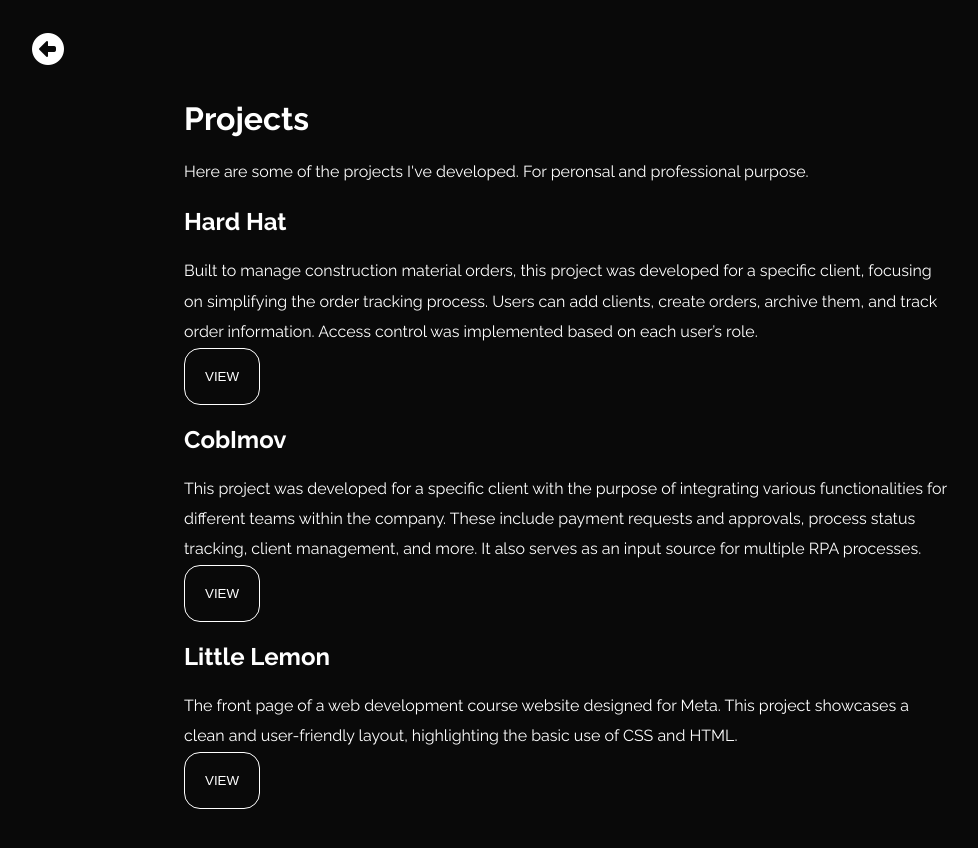
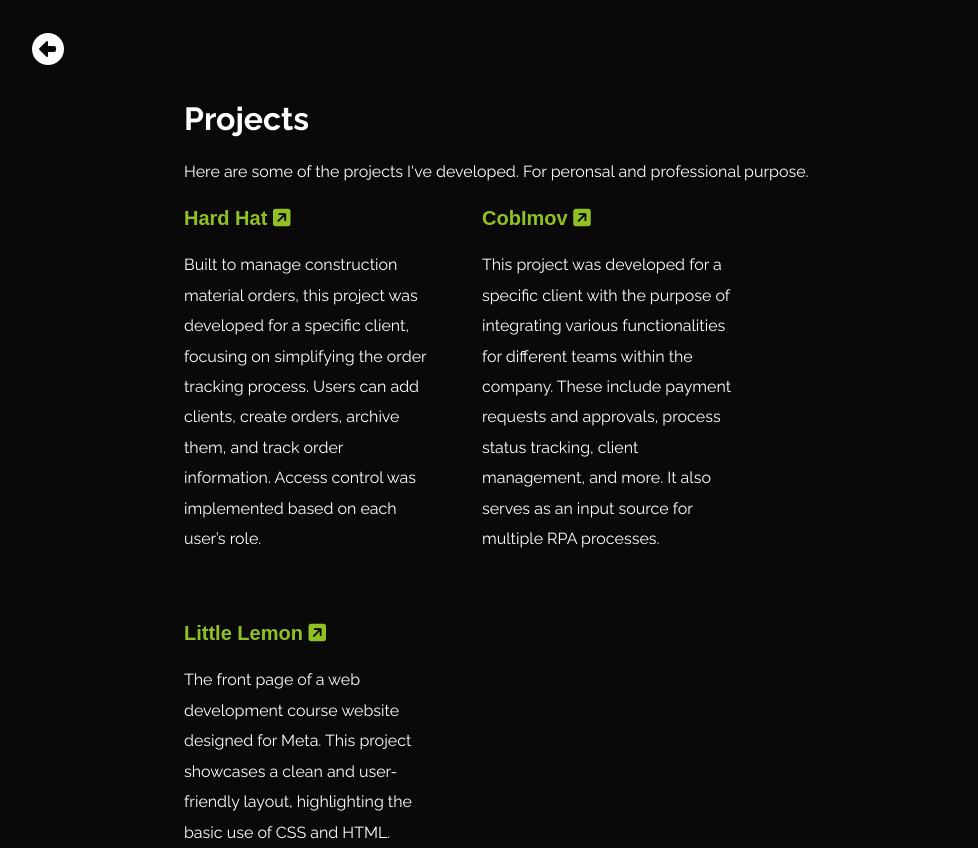
Before and after one commit to gabrieldudekvidal/personal-website, a PHP site: page /pages/projects.html in a window 1280 px wide. Shown: the whole page, without its empty margins (8-986 px from the left). Before the commit the page ends 809 px from the top, so only its background shows below. Run offline with PHP 8.4, Linux system fonts and the light colour scheme; some libraries are stand-ins or nearby versions.

Commit message:
About, projects and style updates

```diff
--- a/css/style.css
+++ b/css/style.css
@@ -4,6 +4,7 @@
     margin: 0;
     padding: 0;
     box-sizing: border-box;
+    list-style: none;
 }
 
 body {
@@ -18,7 +19,7 @@ h1, h2, h3 {
     margin-top: 20px;
 }
 
-p {
+p, li {
     line-height: 1.9rem;
 }
 
@@ -35,15 +36,13 @@ a {
 }
 
 button {
-    color: #fff;
-    padding: 20px;
-    border: 1px solid #fff;
-    border-radius: 1rem;
+    border: none;
+    color: #91c022;
     background-color: transparent;
 }
 
 button:hover {
-    background-color: #462f9a;
+    color: #9fdb12;
     cursor: pointer;
     transition: 0.3s ease-in-out;
 }
@@ -68,10 +67,26 @@ button:hover {
 .con-picture {
     --_mesh-gradient-blur: 0px;
     --_mesh-gradient-blend-mode: normal;
-    background: radial-gradient(at 99% 91%, #738fa1 0px, transparent 50%), radial-gradient(at 95% 71%, #7378a1 0px, transparent 50%), radial-gradient(at 21% 4%, #8573a1 0px, transparent 50%), radial-gradient(at 84% 97%, #a18573 0px, transparent 50%), radial-gradient(at 19% 43%, #8fa173 0px, transparent 50%) #000000;
+    background: linear-gradient(270deg, #738fa1, #8573a1, #a18573, #8fa173);
+    background-size: 400% 400%;
     mix-blend-mode: var(--_mesh-gradient-blend-mode);
     filter: blur(var(--_mesh-gradient-blur));
     float: right;
+
+    /* Add animation */
+    animation: smoothGradient 8s linear infinite;
+}
+
+@keyframes smoothGradient {
+    0% {
+        background-position: 0% 50%;
+    }
+    50% {
+        background-position: 100% 50%;
+    }
+    100% {
+        background-position: 0% 50%;
+    }
 }
 
 .profile-pic {
@@ -84,6 +99,34 @@ button:hover {
     position: absolute;
     top: 10%;
     left: 15%;
+    opacity: 0;
+    transform: translateY(-20px);
+    animation: fadeInSlideDown 1.5s ease-out forwards;
+}
+
+@keyframes fadeInSlideDown {
+    0% {
+        opacity: 0;
+        transform: translateY(-20px);
+    }
+    50% {
+        opacity: 0.5;
+        transform: translateY(10px);
+    }
+    100% {
+        opacity: 1;
+        transform: translateY(0);
+    }
+}
+
+.con-box {
+    display: flex;
+    gap: 3rem;
+    flex-wrap: wrap;
+}
+
+.box {
+    width: 250px;
 }
 
 input, textarea, select {
--- a/pages/projects.html
+++ b/pages/projects.html
@@ -3,7 +3,7 @@
 <head>
     <meta charset="UTF-8">
     <meta name="viewport" content="width=device-width, initial-scale=1.0">
-    <title>Project</title>
+    <title>Projects</title>
     <link rel="stylesheet" href="../css/style.css">
     <script src="https://kit.fontawesome.com/e21f627216.js" crossorigin="anonymous"></script>
 </head>
@@ -12,18 +12,22 @@
     <div class="con-ap">
         <h1>Projects</h1>
         <p>Here are some of the projects I've developed. For peronsal and professional purpose.</p>
-        <h2>Hard Hat</h2>
-        <p>Built to manage construction material orders, this project was developed for a specific client, focusing on simplifying the order tracking process. Users can add clients, create orders, archive them, and track order information. Access control was implemented based on each user’s role.</p>
-        <button class="btn-more">VIEW</button>
+        <div class="con-box">
+            <div class="box">
+                <button><h2>Hard Hat <i class="fa-solid fa-square-arrow-up-right"></i></h2></button>
+                <p>Built to manage construction material orders, this project was developed for a specific client, focusing on simplifying the order tracking process. Users can add clients, create orders, archive them, and track order information. Access control was implemented based on each user’s role.</p>
 
-        <h2>CobImov</h2>
-        <p>This project was developed for a specific client with the purpose of integrating various functionalities for different teams within the company. These include payment requests and approvals, process status tracking, client management, and more. It also serves as an input source for multiple RPA processes.</p>
-        <button class="btn-more">VIEW</button>
+            </div>
+            <div class="box">
+                <button><h2>CobImov <i class="fa-solid fa-square-arrow-up-right"></i></h2></button>
+                <p>This project was developed for a specific client with the purpose of integrating various functionalities for different teams within the company. These include payment requests and approvals, process status tracking, client management, and more. It also serves as an input source for multiple RPA processes.</p>
+            </div>
 
-        <h2>Little Lemon</h2>
-        <p>The front page of a web development course website designed for Meta. This project showcases a clean and user-friendly layout, highlighting the basic use of CSS and HTML.</p>
-        <button class="btn-more">VIEW</button>
-
+            <div class="box">
+                <button><h2>Little Lemon <i class="fa-solid fa-square-arrow-up-right"></i></h2></button>
+                <p>The front page of a web development course website designed for Meta. This project showcases a clean and user-friendly layout, highlighting the basic use of CSS and HTML.</p>
+            </div>
+        </div>
     </div>
 </body>
 </html>
```
Also changed, not shown: pages/about.html (+37 -8 lines).
